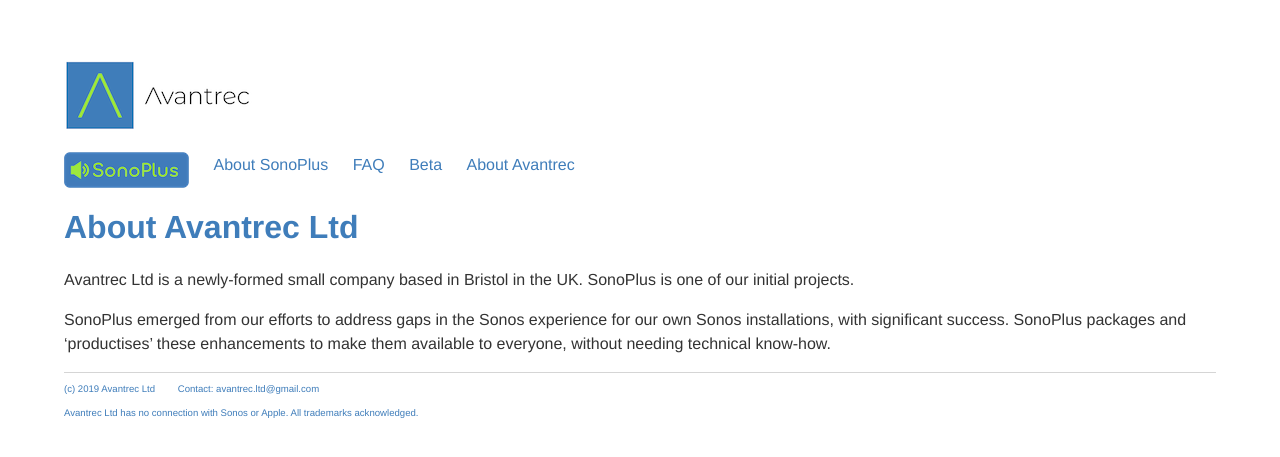
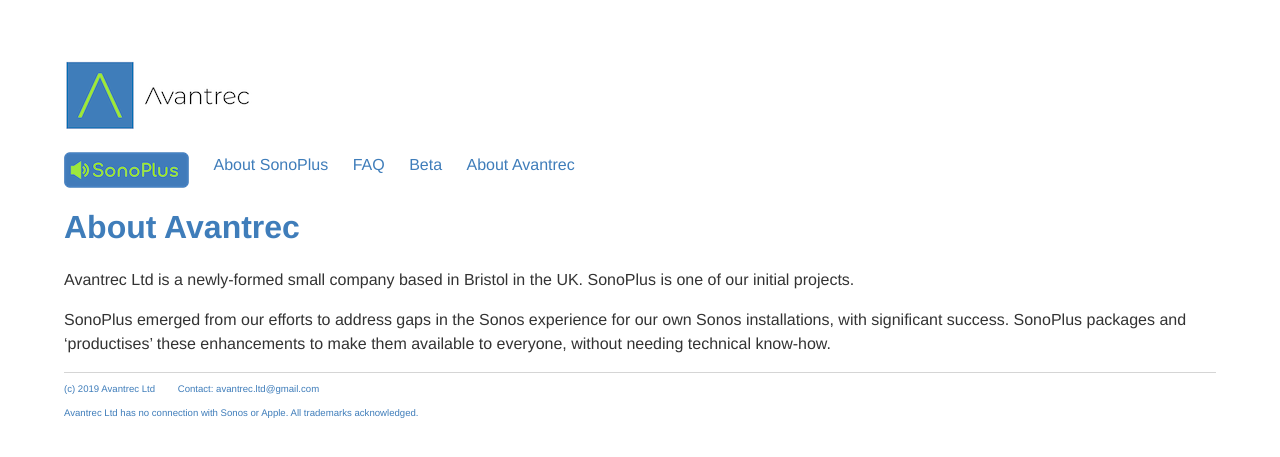
Before and after one commit to avantrec/avantrec.github.io, a Jekyll site: the page built from sonoplus-about/index.md, in a window 1280 px wide. Shown: the top 457 px of the page. Built offline with Jekyll 4.4.1, drawn with Linux system fonts in a browser that asks for light colours.

Commit message:
Minor text edits

```diff
--- a/sonoplus-about/index.md
+++ b/sonoplus-about/index.md
@@ -3,7 +3,7 @@
 title: About Avantrec
 ---
 
-# About Avantrec Ltd
+# About Avantrec
 
 Avantrec Ltd is a newly-formed small company based in Bristol in the UK. SonoPlus is one of our initial projects.
 
```
